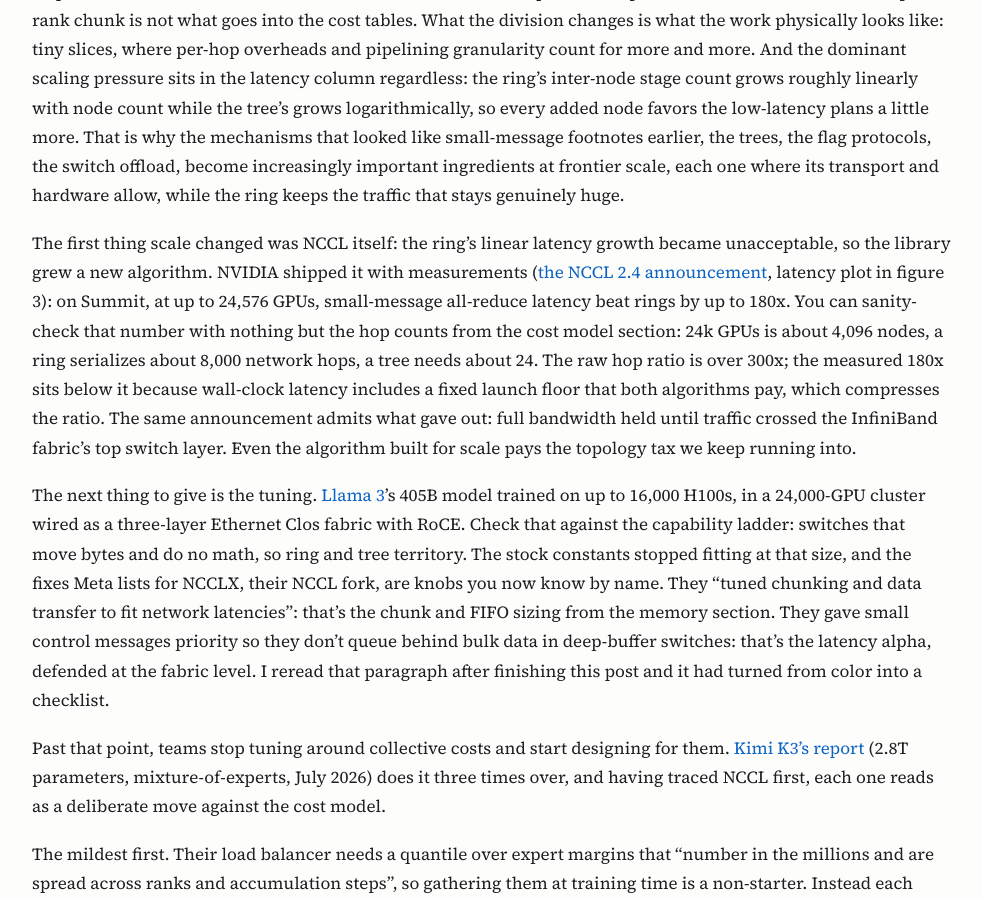
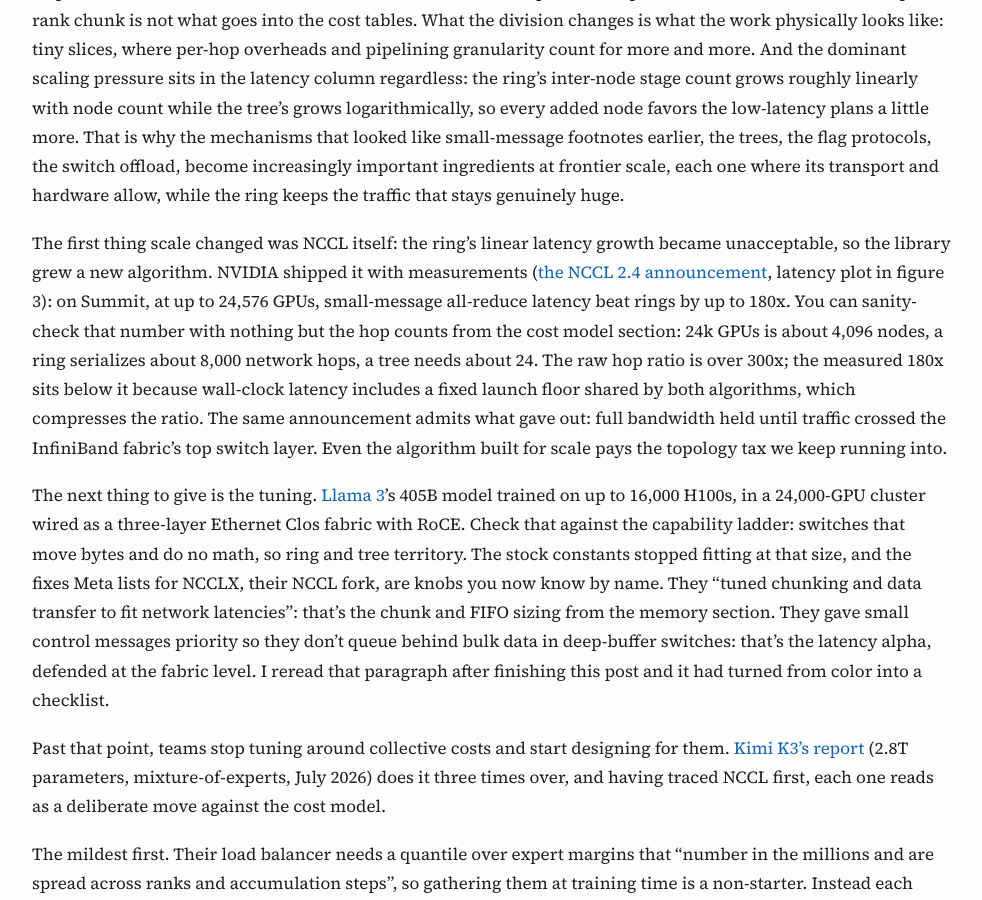
Before and after one commit to rakshithvasudev/rakshithvasudev.github.io, a Jekyll site: the page built from _posts/2026-08-02-inside-nccl-allreduce.md, in a window 1280 px wide and 900 px high, scrolled down 17953 px. Shown: the whole window, without its empty margins (148-1130 px from the left). Built offline with Jekyll 4.4.1, drawn with Linux system fonts in a browser that asks for light colours; some of the changed text lies outside the part shown.

Commit message:
Smooth phrasing collisions in the recent additions

```diff
--- a/_posts/2026-08-02-inside-nccl-allreduce.md
+++ b/_posts/2026-08-02-inside-nccl-allreduce.md
@@ -1156,8 +1156,8 @@ all-reduce latency beat rings by up to 180x. You can sanity-check that number
 with nothing but the hop counts from the cost model section: 24k GPUs is
 about 4,096 nodes, a ring serializes about 8,000 network hops, a tree needs
 about 24. The raw hop ratio is over 300x; the measured 180x sits below it
-because wall-clock latency includes a fixed launch floor that both algorithms
-pay, which compresses the ratio. The same announcement admits what gave out: full bandwidth held
+because wall-clock latency includes a fixed launch floor shared by both
+algorithms, which compresses the ratio. The same announcement admits what gave out: full bandwidth held
 until traffic crossed the InfiniBand fabric's top switch layer. Even the
 algorithm built for scale pays the topology tax we keep running into.
 
```
Also changed, not shown: other parts of _posts/2026-08-02-inside-nccl-allreduce.md (+2 -2 lines).
